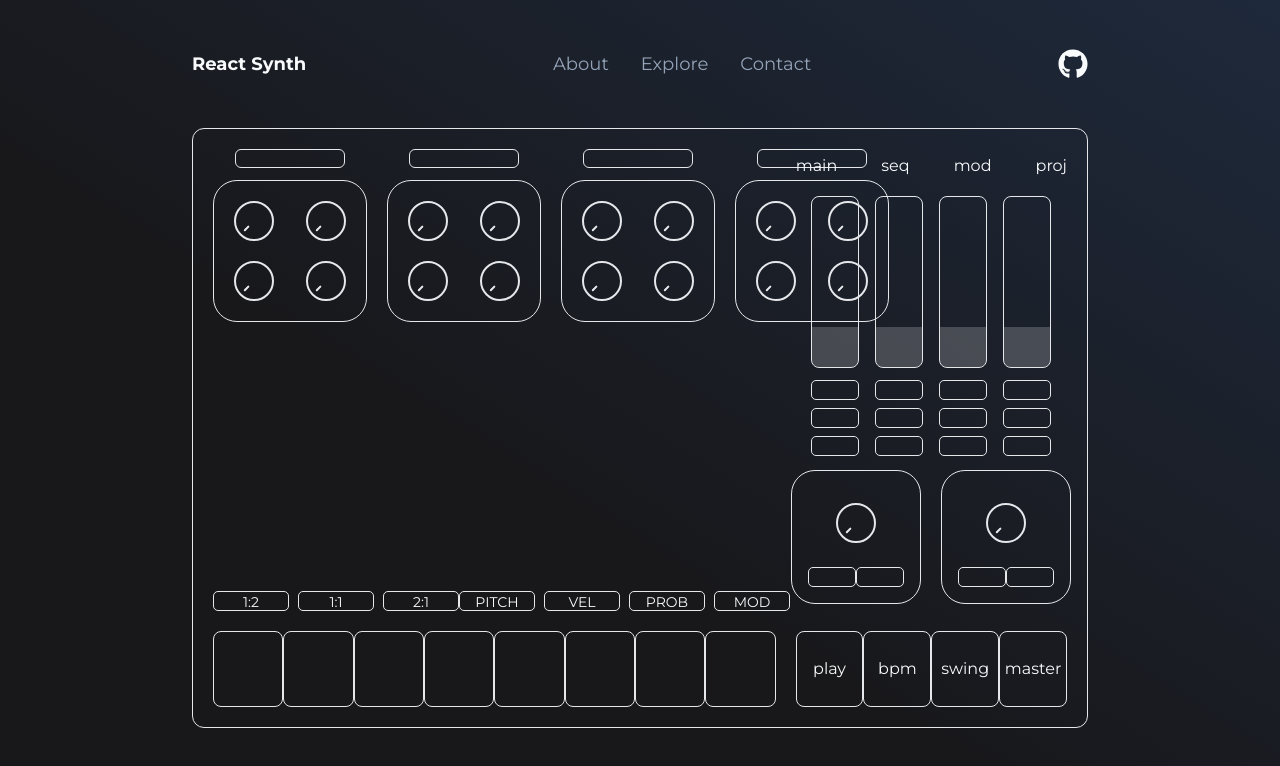
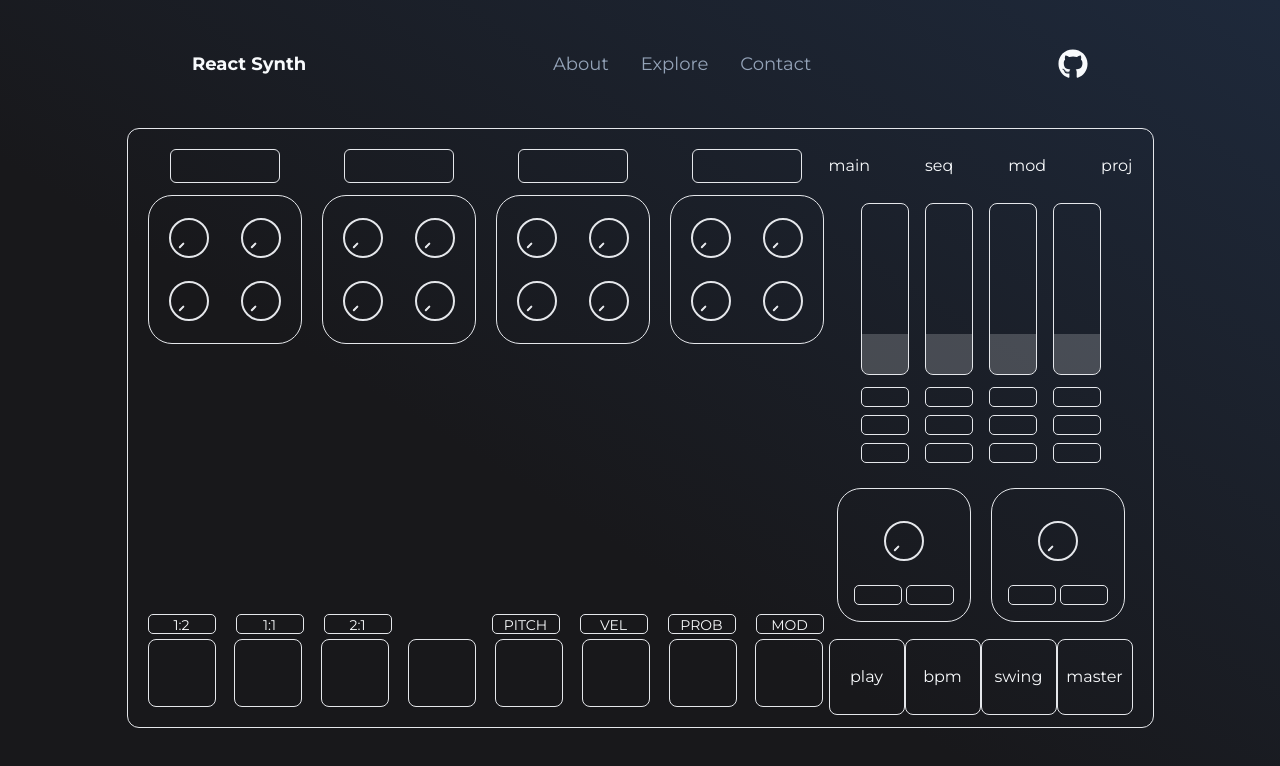
Before and after one commit to vybukhivka/react-synth, a React (Vite) app: page /synth in a window 1280 px wide. Shown: the top 766 px of the page. Built offline with nearby package versions, Linux system fonts and the light colour scheme.

Commit message:
fix: grid cols/rows

```diff
--- a/src/components/synth/Playback/PlaybackContainer.tsx
+++ b/src/components/synth/Playback/PlaybackContainer.tsx
@@ -5,7 +5,7 @@ const buttons = ['play', 'bpm', 'swing', 'master'];
 
 const PlaybackContainer: React.FC = () => {
   return (
-    <div className="col-start-5 col-end-7 row-start-6 flex justify-between">
+    <div className="col-start-5 row-start-4 flex justify-between">
       {buttons.map(button => (
         <PlaybackButton key={button} text={button} />
       ))}
--- a/src/components/synth/Sequencer/SequncerContainer.tsx
+++ b/src/components/synth/Sequencer/SequncerContainer.tsx
@@ -3,7 +3,7 @@ import SequencerButton from '../../ui/SequencerButton/SequencerButton';
 function SequncerContainer() {
   const steps = Array.from({ length: 8 }, (_, i) => i);
   return (
-    <div className="col-start-1 col-end-5 row-start-6 flex justify-between">
+    <div className="col-start-1 col-end-5 row-start-4 flex items-end justify-between">
       {steps.map(step => (
         <SequencerButton key={step} />
       ))}
--- a/src/components/synth/SynthContainer.tsx
+++ b/src/components/synth/SynthContainer.tsx
@@ -14,11 +14,8 @@ function SynthContainer() {
     setActiveTab(tabName);
   }
 
-  // NavBar, 4 Tracks and bottom right corner buttons
-  // rendred on every page. sequencer and params are conditionally
-  // rendered, depending on the selected page
   return (
-    <div className="mt-auto grid h-[600px] w-[1064px] grid-cols-6 grid-rows-6 gap-5 rounded-xl border p-[20px]">
+    <div className="mt-auto grid h-[600px] w-[1064px] grid-cols-[1fr_1fr_1fr_1fr_2fr] grid-rows-[36px_154px_1fr_68px] gap-[5px] rounded-xl border p-[20px]">
       <TracksContainer />
       <SynthNavTabs onTabChange={updateActiveTab} />
       <SequncerContainer />
--- a/src/components/synth/Tabs/Main/Mixer/MixerContainer.tsx
+++ b/src/components/synth/Tabs/Main/Mixer/MixerContainer.tsx
@@ -4,7 +4,7 @@ import Reverb from './Reverb';
 
 const Mixer: React.FC = () => {
   return (
-    <div className="col-start-5 col-end-7 row-start-1 row-end-6 mt-[40px] flex flex-col items-center justify-around">
+    <div className="col-start-5 row-start-2 row-end-4 flex flex-col items-center justify-around">
       <div className="flex items-end justify-around gap-x-4">
         <MixerChannel track={1} />
         <MixerChannel track={2} />
--- a/src/components/synth/Tabs/Main/SequencerControls/SequencerControls.tsx
+++ b/src/components/synth/Tabs/Main/SequencerControls/SequencerControls.tsx
@@ -2,13 +2,13 @@ import ButtonThin from '../../../../ui/ButtonThin/ButtonThin';
 
 const SequencerControls: React.FC = () => {
   return (
-    <div className="col-start-1 col-end-5 row-start-5 row-end-6 flex items-end justify-between">
-      <div className="flex gap-x-[9px]">
+    <div className="col-start-1 col-end-5 row-start-3 flex items-end justify-between">
+      <div className="flex gap-x-[20px]">
         <ButtonThin text="1:2" />
         <ButtonThin text="1:1" />
         <ButtonThin text="2:1" />
       </div>
-      <div className="flex gap-x-[9px]">
+      <div className="flex gap-x-[20px]">
         <ButtonThin text="PITCH" />
         <ButtonThin text="VEL" />
         <ButtonThin text="PROB" />
--- a/src/components/synth/Tabs/SynthNavTabs.tsx
+++ b/src/components/synth/Tabs/SynthNavTabs.tsx
@@ -7,7 +7,7 @@ type SynthNavTabsProps = {
 
 const SynthNavTabs: React.FC<SynthNavTabsProps> = props => {
   return (
-    <div className="top-0 col-span-2 col-start-5 row-start-1 flex h-[34px] w-full flex-grow-0 items-center justify-between gap-0">
+    <div className="top-0 col-start-5 row-start-1 flex h-[34px] w-full flex-grow-0 items-center justify-between gap-0">
       <ButtonMedium text="main" onClick={() => props.onTabChange('main')} />
       <ButtonMedium text="seq" onClick={() => props.onTabChange('seq')} />
       <ButtonMedium text="mod" onClick={() => props.onTabChange('mod')} />
--- a/src/components/ui/ButtonThin/ButtonThin.tsx
+++ b/src/components/ui/ButtonThin/ButtonThin.tsx
@@ -4,7 +4,7 @@ type ButtonThinProps = {
 
 function ButtonThin({ text }: ButtonThinProps) {
   return (
-    <button className="h-[20px] w-[76px] rounded-[5px] border text-sm">
+    <button className="h-[20px] w-[68px] rounded-[5px] border text-sm">
       {text}
     </button>
   );
--- a/src/components/ui/SequencerButton/SequencerButton.tsx
+++ b/src/components/ui/SequencerButton/SequencerButton.tsx
@@ -1,5 +1,5 @@
 function SequencerButton() {
-  return <div className="h-[76px] w-[76px] rounded-lg border"></div>;
+  return <div className="h-[68px] w-[68px] rounded-lg border"></div>;
 }
 
 export default SequencerButton;
```
